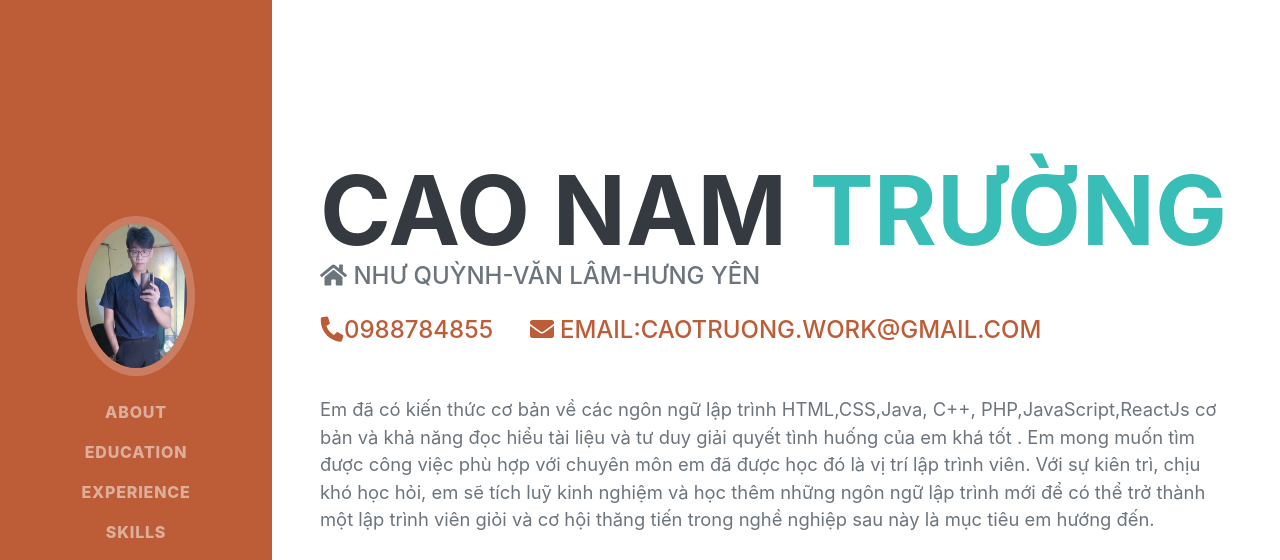
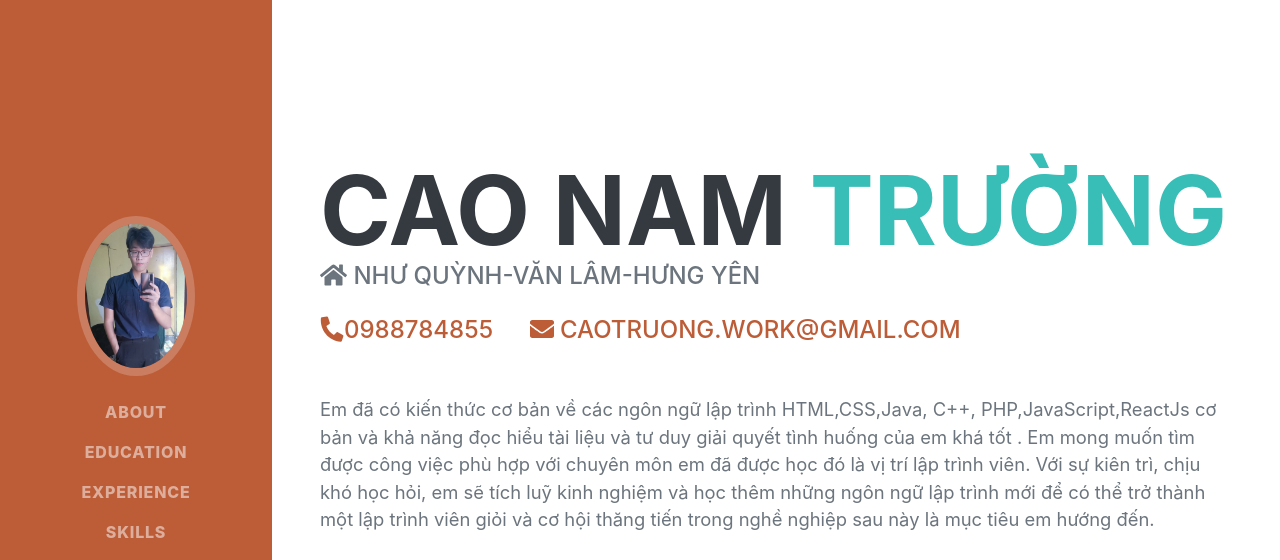
Before and after one commit to truong1609abc/1, a plain HTML site: page index.html in a window 1280 px wide. Shown: the top 560 px of the page. Drawn offline with nearby package versions, Linux system fonts and the light colour scheme; a web font is replaced by a local one.

Commit message:
Update index.html

```diff
--- a/index.html
+++ b/index.html
@@ -54,7 +54,7 @@
                 </div>
                 <div class="subheading mb-5" style="margin-top:-30px;">
                    <a href=""><i class="fa fa-phone" style="transform: rotate(95deg);" aria-hidden="true"></i>0988784855</a>
-                    <a style="margin-left: 30px;" href="mailto:caotruong.work@gmail.com"><i class="fa fa-envelope" aria-hidden="true"></i> Email:caotruong.work@gmail.com</a>
+                    <a style="margin-left: 30px;" href="mailto:caotruong.work@gmail.com"><i class="fa fa-envelope" aria-hidden="true"></i> caotruong.work@gmail.com</a>
                   </div>
 
                 <p class="lead mb-5">Em đã có kiến thức cơ bản về các ngôn ngữ lập trình HTML,CSS,Java, C++, PHP,JavaScript,ReactJs cơ bản và khả năng đọc hiểu tài liệu và tư duy giải quyết tình huống của em khá tốt . Em mong muốn tìm được công việc phù hợp với chuyên môn em đã được học đó là vị trí lập trình viên. Với sự kiên trì, chịu khó học hỏi, em sẽ tích luỹ kinh nghiệm và học thêm những ngôn ngữ lập trình mới để có thể trở thành một lập trình viên giỏi và cơ hội thăng tiến trong nghề nghiệp sau này là mục tiêu em hướng đến.</p>
```
